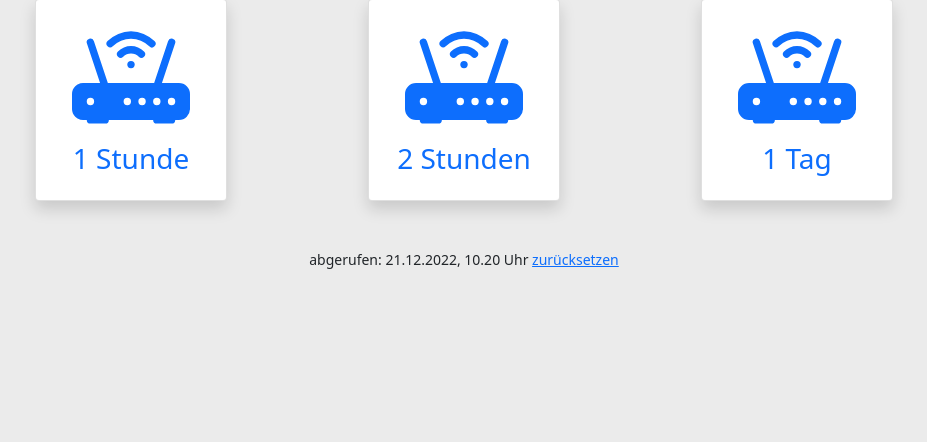
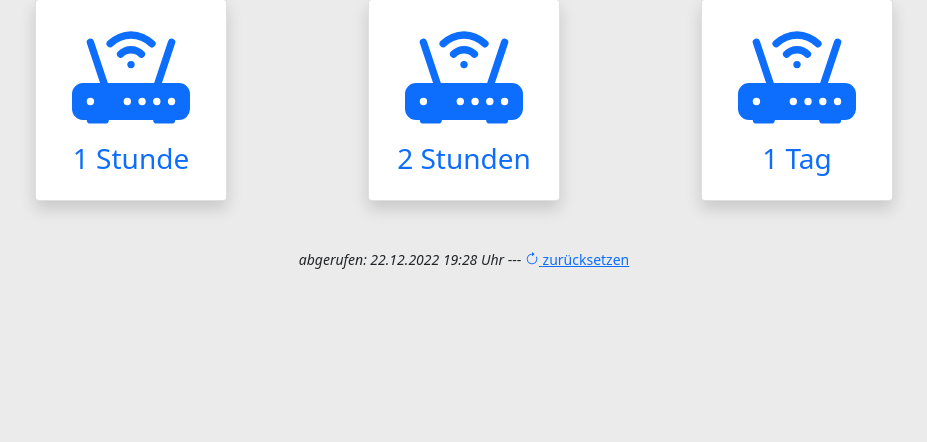
Before and after one commit to pyphil/WLANCodesWebApp, a Django app: template WLANCodesWebApp/templates/codes.html in a window 1280 px wide. Shown: the part 145-587 px from the top of the page, without its empty margins (176-1103 px from the left). Run offline with Django 4.2, Linux system fonts and the light colour scheme; the template is opened without the code that fills it, so the values that code supplies are empty.

Commit message:
Code date + zurücksetzen

```diff
--- a/WLANCodesWebApp/templates/codes.html
+++ b/WLANCodesWebApp/templates/codes.html
@@ -76,7 +76,7 @@
     <h1 class="display-1 text-center mt-5" style="font-size: calc(4rem + 4.5vw)">{{ code }}</h1>
     <div class="text-center">
         <!-- <a href="#" class="btn btn-secondary btn-sm text-center">zurücksetzen</a> -->
-        <small>abgerufen: 21.12.2022, 10.20 Uhr <a href="#">zurücksetzen</a></small>
+        <small><i>abgerufen: {% now "SHORT_DATETIME_FORMAT" %} Uhr </i> --- <a href="{% url 'codes' %}"><i class="bi bi-arrow-clockwise"> </i>zurücksetzen</a></small>
     </div>
 {% endif %}
 
```
